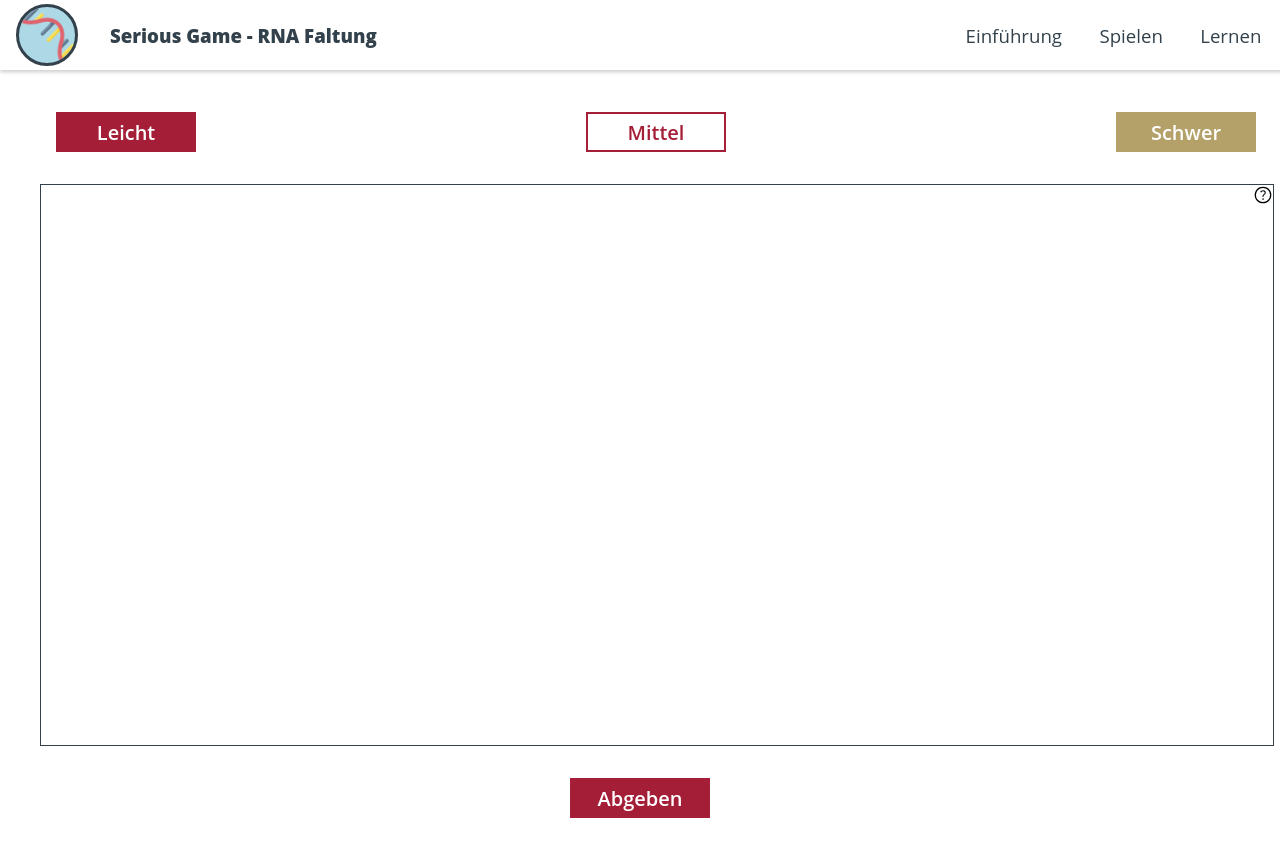
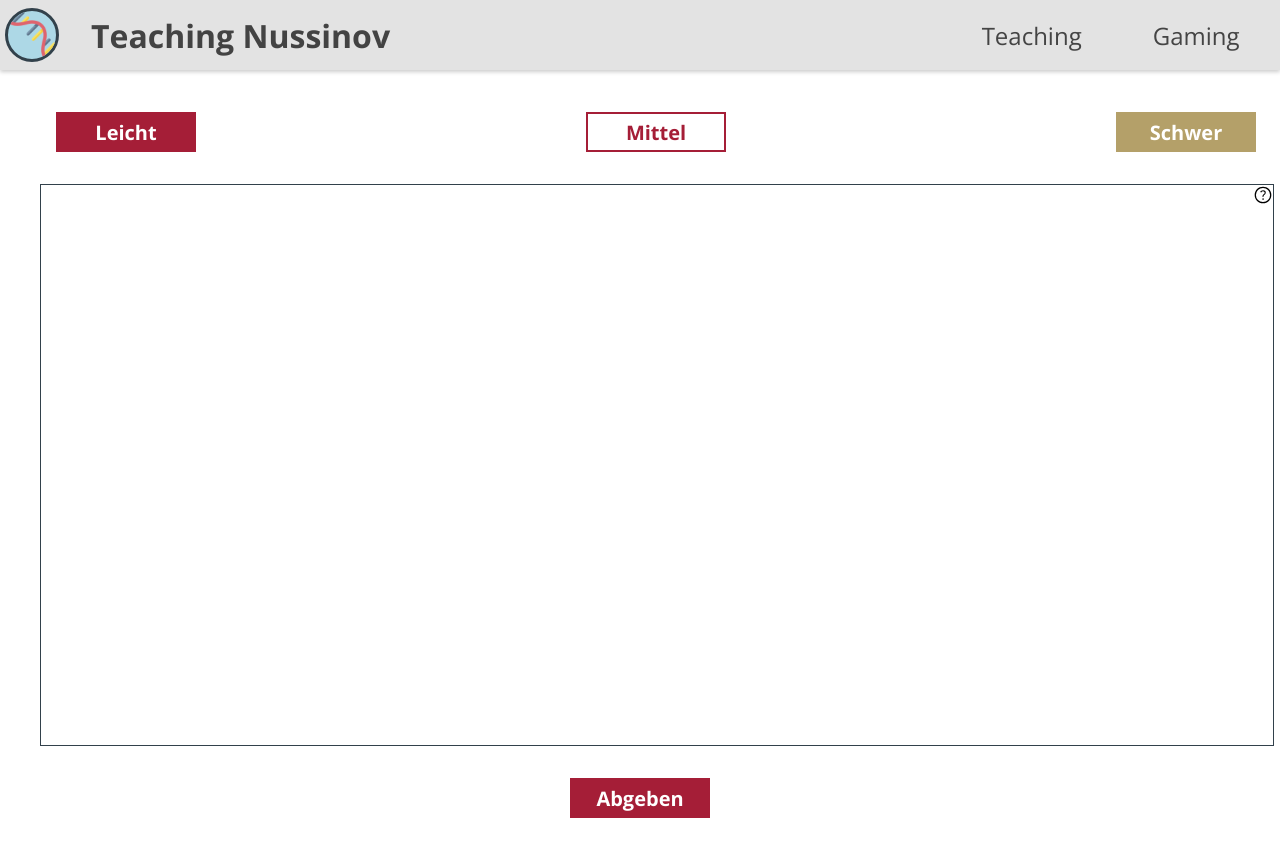
Before and after one commit to UniTuebingen-BDVA/TeamprojektSoSe22, a Vue app in the folder rna/: page / in a window 1280 px wide. Built offline with nearby package versions, Linux system fonts and the light colour scheme.

Commit message:
changed Navebar into NussinovHeader

```diff
--- a/rna/src/App.vue
+++ b/rna/src/App.vue
@@ -1,12 +1,12 @@
 <script setup>
 
-import NavBar from './components/Navbar.vue'
+import NussinovHeader from './components/NussinovHeader.vue'
 import GamingPage from './components/game/GamingPage.vue';
 
 </script>
 
 <template>
-  <NavBar />
+  <NussinovHeader />
   <!-- ToDo: Landing Page -->
   <!-- ToDo: Learning Page -->
   <GamingPage />
--- /dev/null
+++ b/rna/src/components/NussinovHeader.vue
@@ -0,0 +1,60 @@
+<script setup lang="ts">
+  import Logo from "./Logo.vue"
+</script>
+
+<template>
+    <div class="nHeader">
+        <logo></logo>
+        <div class="nTitle">
+            <a href="/index.html">Teaching Nussinov</a>
+        </div>
+        <div class="nPages">
+            <a href="">Teaching</a> <!-- Add Link here-->
+            <a href="">Gaming</a> <!-- Add Link here -->
+        </div>
+    </div>
+</template>
+
+<style scoped>
+    @import url('https://fonts.googleapis.com/css2?family=Open+Sans:wght@300;700&display=swap');
+    .nHeader{
+        position: fixed;
+        top: 0;
+        right: 0;
+        left: 0;
+        display: flex;
+        justify-content: flex-start;
+        background-color: #e3e3e3;
+        height: 7.5%;
+        align-items: center;
+        font-family: 'Open Sans';
+        box-shadow: 0 2px 4px 0 rgba(0,0,0,.2);
+        padding: 5px;
+    }
+    .nPages{
+        display: flex;
+        justify-content: flex-end;
+        align-items: center;
+        width: 20%;
+    }
+    .nTitle {
+        width: 80%;
+    }
+    .nTitle > a{
+        font-size: 2em;
+        color: #434343;
+        font-weight: 700;
+        text-decoration: none;
+    }
+    .nPages > a{
+        margin: 0 5%;
+        padding: 10%;
+        font-size: 1.5em;
+        font-weight: 300;
+        color: #444444;
+        text-decoration: none;
+    }
+    a:hover{
+        color: #a51e37;
+    }
+</style>
```
